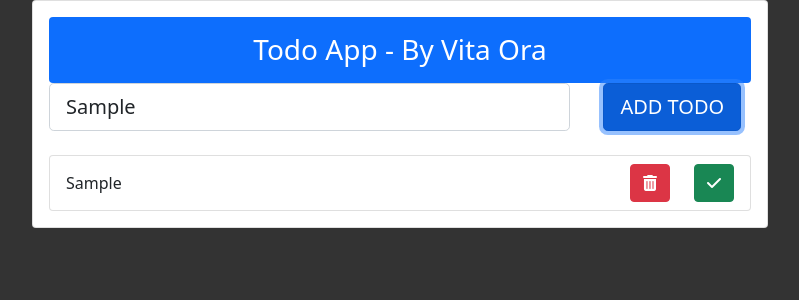
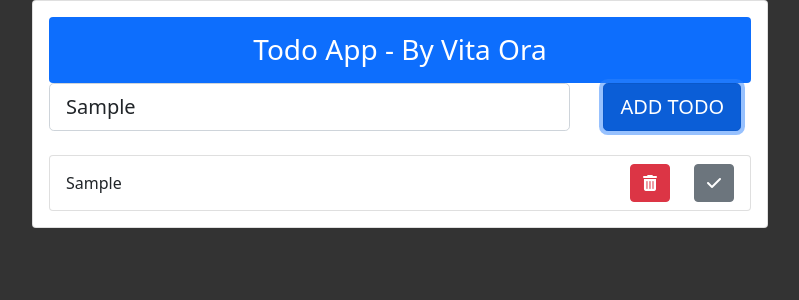
Before and after one commit to showlovezz/todo-list-local-storage, a React (Create React App) app: page / in a window 1280 px wide. Both pictures are taken after typing "Sample" into the empty fields and a click on the button "ADD TODO". Shown: the top 300 px of the page, without its empty margins (240-1039 px from the left). Built offline with nearby package versions, Linux system fonts and the light colour scheme.

Commit message:
Complete doneHandler func

```diff
--- a/src/App.js
+++ b/src/App.js
@@ -15,8 +15,17 @@ const App = () => {
       setTodoList((todoList) => todoList.filter((todo) => todo.id !== todoId))
     }
   }
-  const doneHandler = () => {
-    console.log('done')
+  const doneHandler = (todoId) => {
+    const index = todoList.findIndex((item) => item.id === todoId)
+    const duplicateTodoList = [...todoList]
+
+    duplicateTodoList[index] = {
+      id: todoList[index].id,
+      title:  todoList[index].title,
+      done: !todoList[index].done,
+    }
+
+    setTodoList(duplicateTodoList)
   }
   const submitHandler = (e) => {
     e.preventDefault();
--- a/src/components/List.js
+++ b/src/components/List.js
@@ -10,7 +10,7 @@ const List = ({del, done, todoList}) => {
       {
         todoList.map((todo) => {
           return (
-            <ListItem key={todo.id} id={todo.id} title={todo.title} delHandler={del} doneHandler={done} />
+            <ListItem key={todo.id} id={todo.id} title={todo.title} delHandler={del} doneHandler={done} done={todo.done} />
           )
         })
       }
--- a/src/components/ListItem.js
+++ b/src/components/ListItem.js
@@ -2,16 +2,24 @@ import React from 'react';
 import PropTypes from 'prop-types'
 import {ListGroup, Button} from 'react-bootstrap'
 
-const ListItem = ({id, title, delHandler, doneHandler}) => {
+const ListItem = ({id, title, delHandler, doneHandler, done}) => {
   return (
-    <ListGroup.Item className='d-flex justify-content-between align-items-center'>
-      {title}
+    <ListGroup.Item className={`d-flex justify-content-between align-items-center ${done ? 'bg-success' : ''}`}>
+      {
+        done ? <del>{title}</del> : title
+      }
       <div>
         <Button variant='danger' className='me-4' onClick={() => delHandler(id)}>
           <i className='fa-solid fa-trash-can' />
         </Button>
-        <Button variant='success' onClick={doneHandler}>
-          <i className='fa-solid fa-check' />
+        <Button variant='secondary' onClick={() => doneHandler(id)}>
+          {
+            done ? (
+              <i className='fa-solid fa-undo' />
+            ) : (
+              <i className='fa-solid fa-check' />
+            )
+          }
         </Button>
       </div>
     </ListGroup.Item>
@@ -23,6 +31,7 @@ ListItem.propTypes = {
   title: PropTypes.string,
   delHandler: PropTypes.func,
   doneHandler: PropTypes.func,
+  done: PropTypes.bool,
 }
 
 
```
